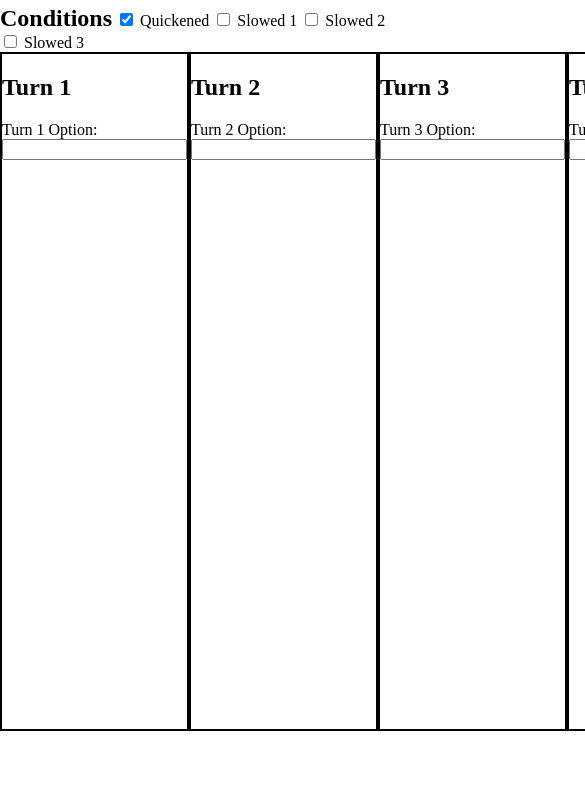
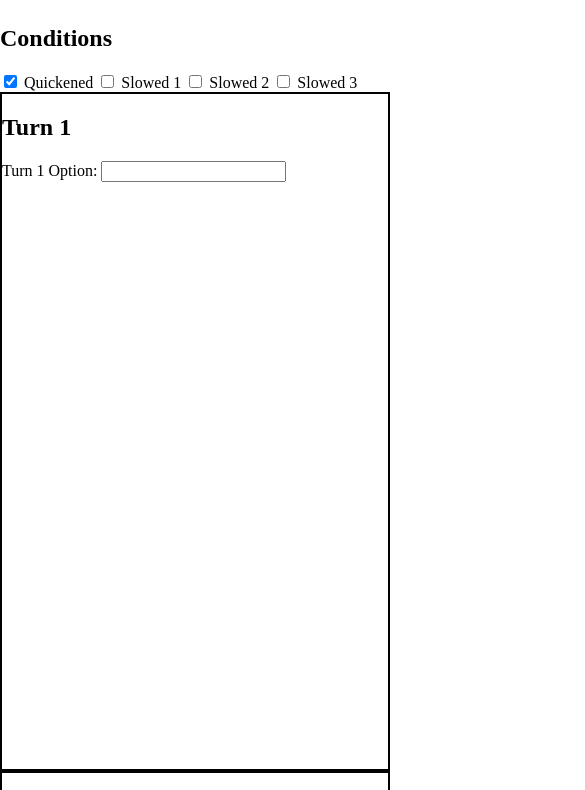
Before and after one commit to lucaswselby/pathfinder, a plain HTML site: page index.html in a window 390 px wide. Both pictures are taken after a click on the checkbox "Quickened". Shown: the top 790 px of the page, 585 px wide, since content can reach past the window. Drawn offline with Linux system fonts and the light colour scheme.

Commit message:
Optimized for mobile

```diff
--- a/main.css
+++ b/main.css
@@ -29,7 +29,7 @@ span h2 {
 
 #turns {
     display: grid;
-    grid: 100% / repeat(3, auto);
+    /* grid property set in main.js */
 }
 
 .turn {
@@ -40,3 +40,9 @@ span h2 {
 #turn4 {
     display: none;
 }
+
+@media only screen and (max-width: 600px) {
+    #conditions span {
+        display: block;
+    }
+}
--- a/main.js
+++ b/main.js
@@ -1,3 +1,21 @@
+// is this a phone screen?
+// https://areknawo.com/css-media-rule-in-javascript/
+var mediaQuery = matchMedia("only screen and (max-width: 600px)");
+var phoneMedia = mediaQuery.matches;
+const switchGrid = (turns) => {
+    phoneMedia = mediaQuery.matches;
+    if (phoneMedia) {
+        document.getElementById("turns").style.grid = `repeat(${turns}, auto) / 100%`;
+    }
+    else {
+        document.getElementById("turns").style.grid = `100% / repeat(${turns}, auto)`;
+    }
+}
+switchGrid(3);
+document.getElementsByTagName("BODY")[0].onresize = () => {
+    switchGrid(numberOfTurns());
+}
+
 // Action class
 class Action {
     constructor(name, description, cost, prerequisites, spellLevel, criticalSuccess, success, failure, criticalFailure) {
@@ -138,35 +156,30 @@ const applyCondition = () => {
     // displays number of turns
     if (turns > 0) {
         document.getElementById("turn1").style.display = "block";
-        document.getElementById("turns").style.grid = "100% / repeat(1, auto)";
         if (turns > 1) {
             document.getElementById("turn2").style.display = "block";
-            document.getElementById("turns").style.grid = "100% / repeat(2, auto)";
             if (turns > 2) {
                 document.getElementById("turn3").style.display = "block";
-                document.getElementById("turns").style.grid = "100% / repeat(3, auto)";
                 if (turns > 3) {
                     document.getElementById("turn4").style.display = "block";
-                    document.getElementById("turns").style.grid = "100% / repeat(4, auto)";
                 }
                 else {
                     document.getElementById("turn4").style.display = "none";
-                    document.getElementById("turns").style.grid = "100% / repeat(3, auto)";
                 }
             }
             else {
                 document.getElementById("turn3").style.display = "none";
-                document.getElementById("turns").style.grid = "100% / repeat(2, auto)";
             }
         }
         else {
             document.getElementById("turn2").style.display = "none";
-            document.getElementById("turns").style.grid = "100% / repeat(1, auto)";
         }
     }
     else {
         document.getElementById("turn1").style.display = "none";
     }
+
+    switchGrid(turns);
 }
 document.getElementById("quickened").onclick = applyCondition;
 document.getElementById("slowed1").onclick = applyCondition;
```
